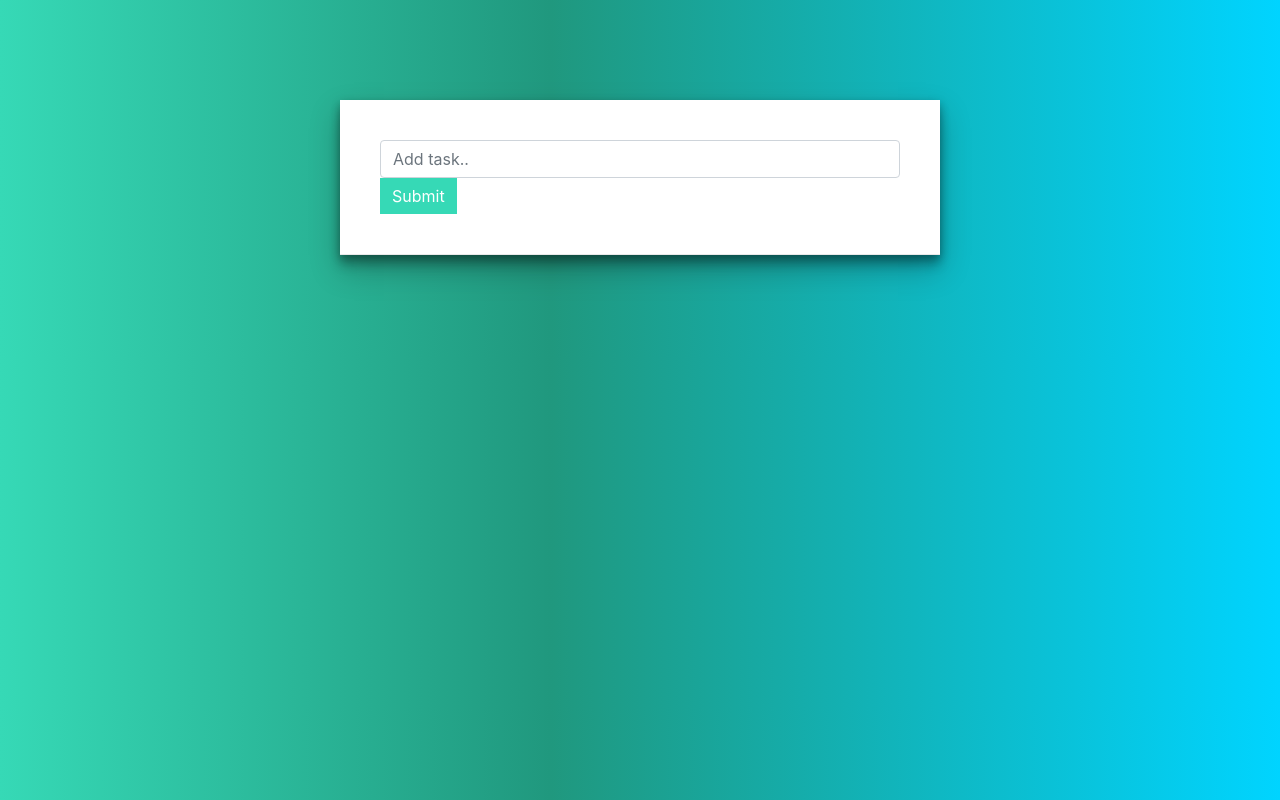
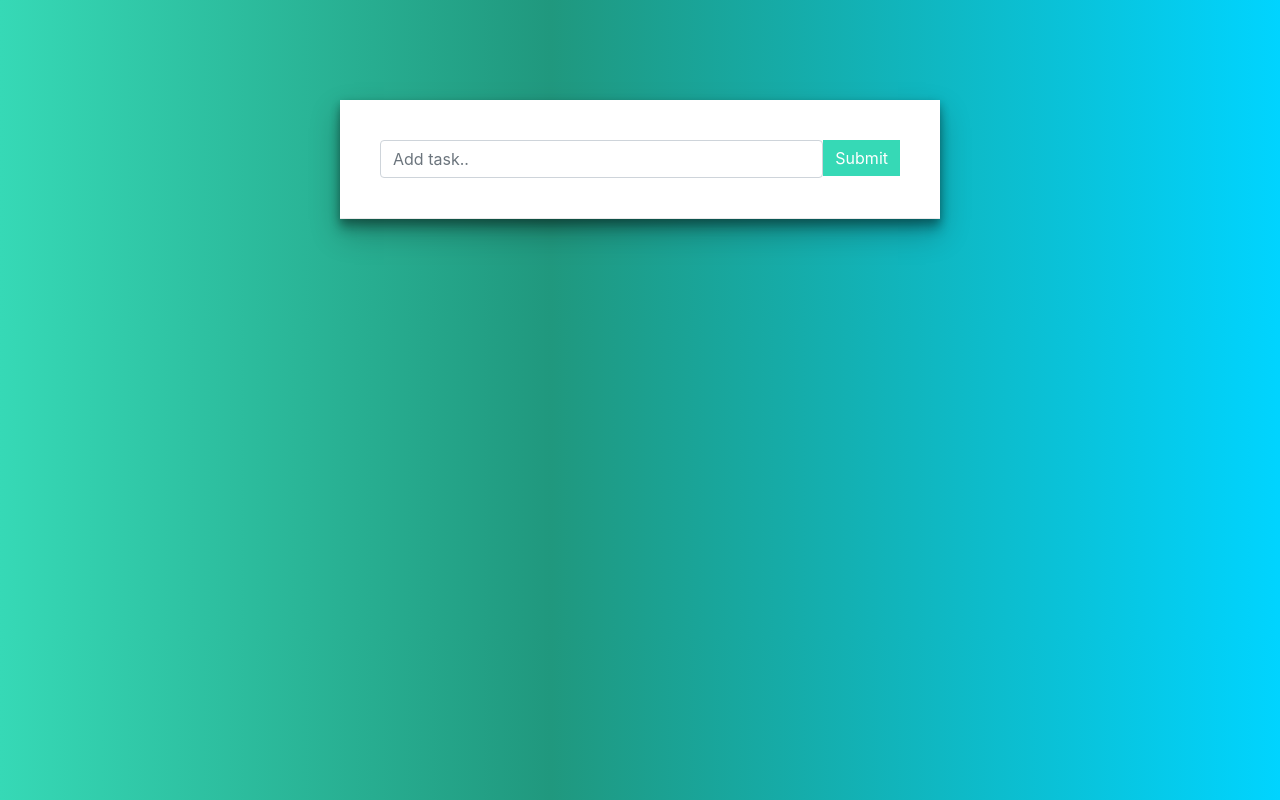
Before and after one commit to salsabiladnan/todo-django-react, a React (Create React App) app in the folder frontend/: page / in a window 1280 px wide. Built offline with nearby package versions, Linux system fonts and the light colour scheme.

Commit message:
add flex wrapper

```diff
--- a/frontend/src/App.css
+++ b/frontend/src/App.css
@@ -36,3 +36,7 @@ h1, h2, h3, h4, h5, p, span, strike{
     border: 0;
     color: #fff;
 }
+
+.flex-wrapper{
+    display: flex;
+}
```
Also changed, not shown: 1 other file (tests, documents, lock files or other folders).
